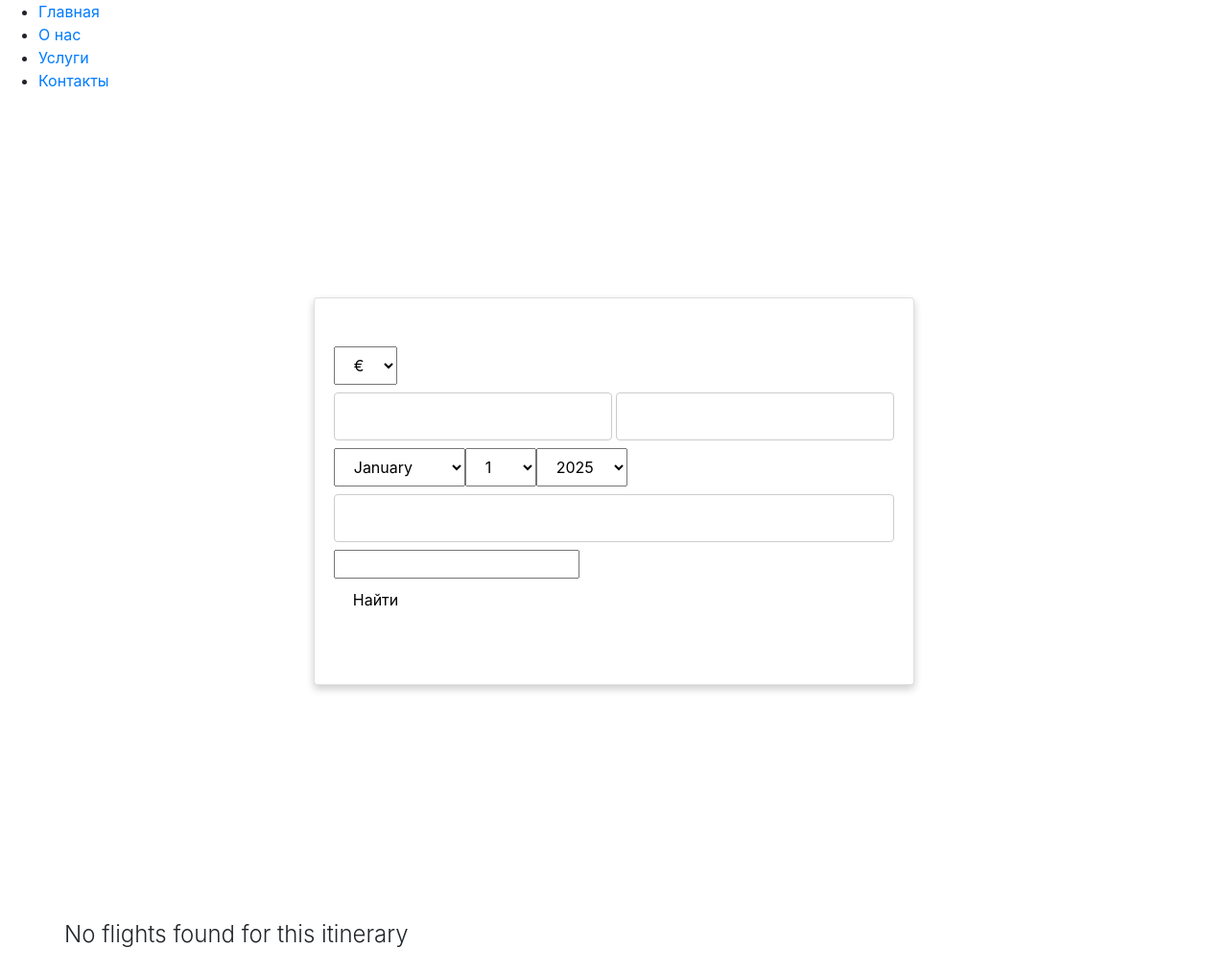
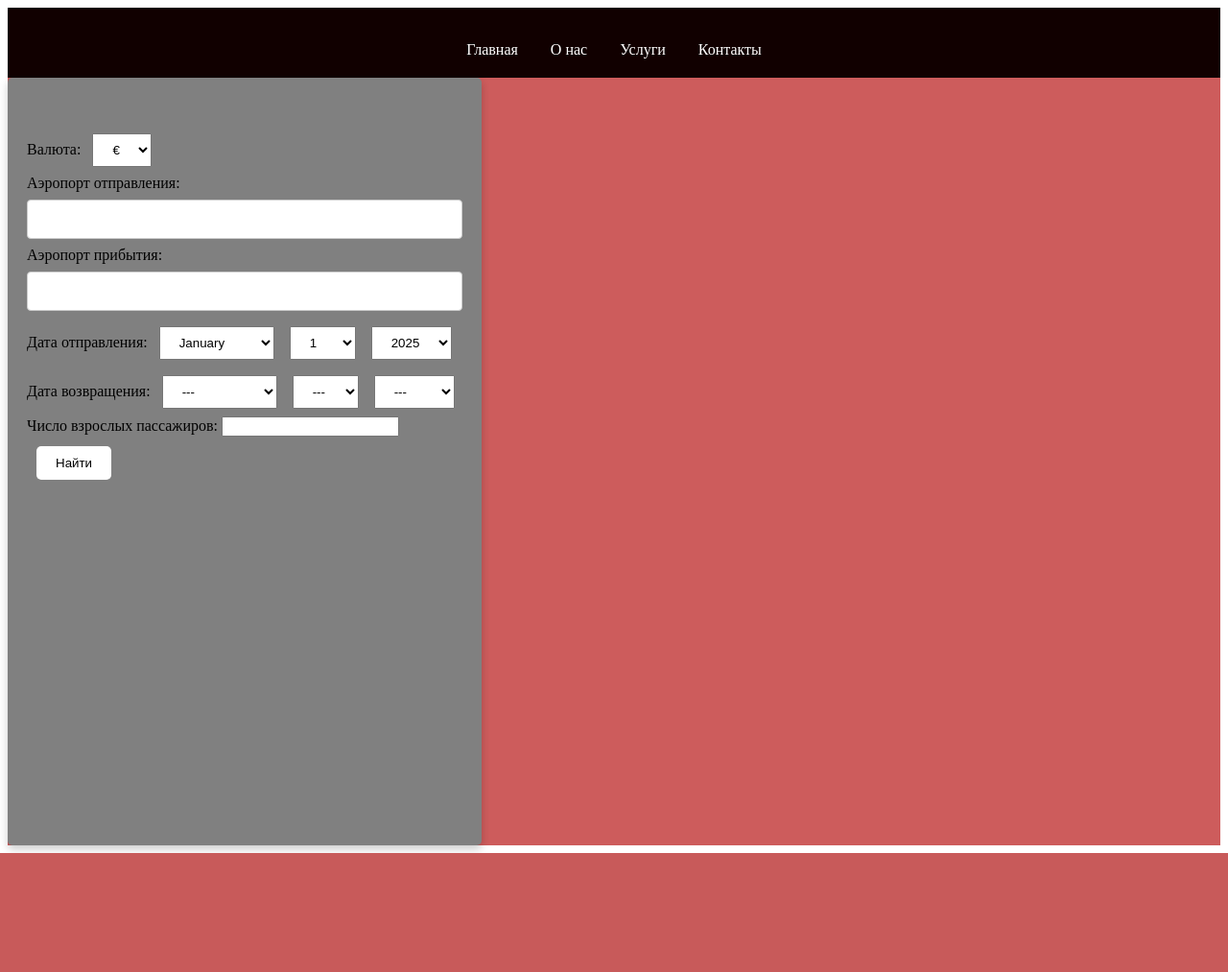
Before and after one commit to leonidgerasim/bilety_ru, a Django app: page / in a window 1280 px wide. Shown: the whole page at 96% size. After the commit the page ends 889 px from the top, so only its background shows below. Run offline with Django 4.2, Linux system fonts and the light colour scheme; some libraries are stand-ins or nearby versions.

Commit message:
Добавлен шаблон приложения для управления рейсами

```diff
--- a/bilety_ru/flights/forms.py
+++ b/bilety_ru/flights/forms.py
@@ -5,8 +5,8 @@ from .models import FlightRequest
 class OfferSearchForm(forms.ModelForm):
     CURRENCY_CODES = [('EUR', '€'), ('RUB', '₽'), ('USD', '$')]
 
-    currencyCode = forms.ChoiceField(choices=CURRENCY_CODES, initial='EUR', widget=forms.Select())
-    returnDate = forms.DateField(required=False)
+    currencyCode = forms.ChoiceField(choices=CURRENCY_CODES, initial='EUR', label='Валюта')
+    # returnDate = forms.DateField(required=False)
 
     class Meta:
         model = FlightRequest
@@ -17,7 +17,7 @@ class OfferSearchForm(forms.ModelForm):
                   'returnDate',
                   'adults')
         labels = {
-            'currencyCode': 'Валюта',
+            'currencyCode': "Валюта",
             'originLocationCode': 'Аэропорт отправления',
             'destinationLocationCode': 'Аэропорт прибытия',
             'departureDate': 'Дата отправления',
@@ -25,7 +25,7 @@ class OfferSearchForm(forms.ModelForm):
             'adults': 'Число взрослых пассажиров',
         }
         widgets = {
-            'currencyCode': forms.Select(),
+            #'currencyCode': forms.Select(),
             'departureDate': forms.SelectDateWidget(),
             'returnDate': forms.SelectDateWidget(),
         }
--- a/bilety_ru/flights/templates/flights/search.html
+++ b/bilety_ru/flights/templates/flights/search.html
@@ -2,37 +2,44 @@
 {% load static %}
 
 {% block head %}
-<link rel="stylesheet" type="text/css" href="{% static 'flights/style.css' %}">
-<link rel="stylesheet" href="https://maxcdn.bootstrapcdn.com/bootstrap/4.0.0/css/bootstrap.min.css"
-      integrity="sha384-Gn5384xqQ1aoWXA+058RXPxPg6fy4IWvTNh0E263XmFcJlSAwiGgFAW/dAiS6JXm" crossorigin="anonymous">
+<!--<link rel="stylesheet" type="text/css" href="{% static 'flights/style.css' %}">-->
+<!--<link rel="stylesheet" href="https://maxcdn.bootstrapcdn.com/bootstrap/4.0.0/css/bootstrap.min.css"-->
+<!--      integrity="sha384-Gn5384xqQ1aoWXA+058RXPxPg6fy4IWvTNh0E263XmFcJlSAwiGgFAW/dAiS6JXm" crossorigin="anonymous">-->
 {% endblock %}
 
 {% block container %}
 <form method="post" id="cityForm">
     {% csrf_token %}
     <div>
+        {{ form.currencyCode.label }}:
         {{ form.currencyCode }}
     </div>
     <div class="autocomplete">
+        {{ form.originLocationCode.label }}:
         {{ form.originLocationCode }}
 <!--        <input type="text" id="originCity" placeholder="Введите город отправления...">-->
         <div id="originList" class="autocomplete-items"></div>
     </div>
     <div class="autocomplete">
+        {{ form.destinationLocationCode.label }}:
         {{ form.destinationLocationCode }}
 <!--        <input type="text" id="destinationCity" placeholder="Введите город прибытия...">-->
         <div id="destinationList" class="autocomplete-items"></div>
     </div>
     <div>
+        {{ form.departureDate.label }}:
         {{ form.departureDate }}
     </div>
     <div>
+        {{ form.returnDate.label }}:
         {{ form.returnDate }}
     </div>
     <div>
+        {{ form.adults.label }}:
         {{ form.adults }}
     </div>
-    <button type="submit">Найти</button>
+    <button type="submit" class="btn">Найти</button>
+<!--    {{ form.as_p }}-->
 </form>
 <p>
     {{ form_data }}
@@ -142,45 +149,46 @@
 {% endblock %}
 
 {% block body %}
-<div class="row pt-5">
-    <div class="col-md-6">
-    <div class="col-md-12 offset-1">
-        {% if response %}
-            <h3 class="login-heading mb-4 text-left">Available flights</h3>
-            {% for r, flight in response %}
-                {% if r.0firstFlightDepartureDate %}
-                    <div class="card mb-3 text-center" style="max-width: 40rem;">
-                        <div class="nounderline card-header text-center" style="font-size: 26;color: darkred;">${{ r.price }}</div>
-                        <div class="card-body">
-                            <div class="card-text">
-                                <h4 class="font-weight-light text-info pb-3">Departure <span class="smallstyle">Total duration {{ r.0FlightTotalDuration }}</span></h4>
-                                    <h4><img src={{ r.firstFlightAirlineLogo }} alt={{ r.firstFlightAirline }}> {{ r.0firstFlightDepartureDate }} {{ r.0firstFlightDepartureAirport }}
-                                        <a href="#" data-toggle="tooltip" class="nounderline text-info" title={{ r.0firstFlightArrivalDuration }} duration>&#10230</a> {{ r.0firstFlightArrivalAirport }} {{ r.0firstFlightArrivalDate }}</h4>
-                                    {% if r.0secondFlightDepartureAirport %}
-                                        <p class="nounderline elegantstyle">Connection duration is {{ r.0stop_time }}</p>
-                                        <h4><img src={{ r.secondFlightAirlineLogo }} alt={{ r.secondFlightAirline }}> {{ r.0secondFlightDepartureDate }} {{ r.0secondFlightDepartureAirport }}
-                                            <a href="#" data-toggle="tooltip" class="nounderline text-info" title={{ r.0secondFlightArrivalDuration }} duration>&#10230</a> {{ r.0secondFlightArrivalAirport }} {{ r.0secondFlightArrivalDate }}</h4>
-                                    {% endif %}
-                                    {% if r.1firstFlightDepartureAirport %}
-                                <hr class="newstyle">
-                                <h4 class="font-weight-light text-info pb-3">Return <span class="" style="color: black; font-size: 15px;">Total duration {{ r.1FlightTotalDuration }}</span></h4>
-                                        <h4><img src={{ r.1firstFlightAirlineLogo }} alt={{ r.1firstFlightAirline }}> {{ r.1firstFlightDepartureDate }} {{ r.1firstFlightDepartureAirport }}
-                                            <a href="#" data-toggle="tooltip" class="nounderline text-info" title={{ r.1firstFlightArrivalDuration }} duration>&#10230</a> {{ r.1firstFlightArrivalAirport }} {{ r.1firstFlightArrivalDate }}</h4>
-                                        {% if r.1secondFlightDepartureAirport %}
-                                            <p class="nounderline elegantstyle">Connection duration is {{ r.1stop_time }}</p>
-                                            <h4><img src={{ r.1secondFlightAirlineLogo }} alt={{ r.1secondFlightAirline }}> {{ r.1secondFlightDepartureDate }} {{ r.1secondFlightDepartureAirport }}
-                                                <a href="#" data-toggle="tooltip" class="nounderline text-info" title={{ r.1secondFlightArrivalDuration }} duration>&#10230</a> {{ r.1secondFlightArrivalAirport }} {{ r.1secondFlightArrivalDate }}</h4>
-                                        {% endif %}
-                                {% endif %}
-                            </div>
-                        </div>
-                    </div>
-                {% endif %}
-            {% endfor %}
-        {% else %}
-            <h4 class="login-heading mb-4 text-left">No flights found for this itinerary</h4>
-        {% endif %}
-    </div>
-  </div>
-</div>
+
+<!--<div class="row pt-5">-->
+<!--    <div class="col-md-6">-->
+<!--    <div class="col-md-12 offset-1">-->
+<!--        {% if response %}-->
+<!--            <h3 class="login-heading mb-4 text-left">Available flights</h3>-->
+<!--            {% for r, flight in response %}-->
+<!--                {% if r.0firstFlightDepartureDate %}-->
+<!--                    <div class="card mb-3 text-center" style="max-width: 40rem;">-->
+<!--                        <div class="nounderline card-header text-center" style="font-size: 26;color: darkred;">${{ r.price }}</div>-->
+<!--                        <div class="card-body">-->
+<!--                            <div class="card-text">-->
+<!--                                <h4 class="font-weight-light text-info pb-3">Departure <span class="smallstyle">Total duration {{ r.0FlightTotalDuration }}</span></h4>-->
+<!--                                    <h4><img src={{ r.firstFlightAirlineLogo }} alt={{ r.firstFlightAirline }}> {{ r.0firstFlightDepartureDate }} {{ r.0firstFlightDepartureAirport }}-->
+<!--                                        <a href="#" data-toggle="tooltip" class="nounderline text-info" title={{ r.0firstFlightArrivalDuration }} duration>&#10230</a> {{ r.0firstFlightArrivalAirport }} {{ r.0firstFlightArrivalDate }}</h4>-->
+<!--                                    {% if r.0secondFlightDepartureAirport %}-->
+<!--                                        <p class="nounderline elegantstyle">Connection duration is {{ r.0stop_time }}</p>-->
+<!--                                        <h4><img src={{ r.secondFlightAirlineLogo }} alt={{ r.secondFlightAirline }}> {{ r.0secondFlightDepartureDate }} {{ r.0secondFlightDepartureAirport }}-->
+<!--                                            <a href="#" data-toggle="tooltip" class="nounderline text-info" title={{ r.0secondFlightArrivalDuration }} duration>&#10230</a> {{ r.0secondFlightArrivalAirport }} {{ r.0secondFlightArrivalDate }}</h4>-->
+<!--                                    {% endif %}-->
+<!--                                    {% if r.1firstFlightDepartureAirport %}-->
+<!--                                <hr class="newstyle">-->
+<!--                                <h4 class="font-weight-light text-info pb-3">Return <span class="" style="color: black; font-size: 15px;">Total duration {{ r.1FlightTotalDuration }}</span></h4>-->
+<!--                                        <h4><img src={{ r.1firstFlightAirlineLogo }} alt={{ r.1firstFlightAirline }}> {{ r.1firstFlightDepartureDate }} {{ r.1firstFlightDepartureAirport }}-->
+<!--                                            <a href="#" data-toggle="tooltip" class="nounderline text-info" title={{ r.1firstFlightArrivalDuration }} duration>&#10230</a> {{ r.1firstFlightArrivalAirport }} {{ r.1firstFlightArrivalDate }}</h4>-->
+<!--                                        {% if r.1secondFlightDepartureAirport %}-->
+<!--                                            <p class="nounderline elegantstyle">Connection duration is {{ r.1stop_time }}</p>-->
+<!--                                            <h4><img src={{ r.1secondFlightAirlineLogo }} alt={{ r.1secondFlightAirline }}> {{ r.1secondFlightDepartureDate }} {{ r.1secondFlightDepartureAirport }}-->
+<!--                                                <a href="#" data-toggle="tooltip" class="nounderline text-info" title={{ r.1secondFlightArrivalDuration }} duration>&#10230</a> {{ r.1secondFlightArrivalAirport }} {{ r.1secondFlightArrivalDate }}</h4>-->
+<!--                                        {% endif %}-->
+<!--                                {% endif %}-->
+<!--                            </div>-->
+<!--                        </div>-->
+<!--                    </div>-->
+<!--                {% endif %}-->
+<!--            {% endfor %}-->
+<!--        {% else %}-->
+<!--            <h4 class="login-heading mb-4 text-left">No flights found for this itinerary</h4>-->
+<!--        {% endif %}-->
+<!--    </div>-->
+<!--  </div>-->
+<!--</div>-->
 {% endblock %}
--- a/bilety_ru/flights/views.py
+++ b/bilety_ru/flights/views.py
@@ -23,20 +23,21 @@ class OffersSearch(FormView):
 
     def form_valid(self, form):
         func = lambda date: date if date is not None else None
-        form_data = {
-            'currencyCode': form.cleaned_data['currencyCode'],
-            'originCity': self.request.POST['originCity'],
-            'destinationCity': self.request.POST['destinationCity'],
-            'departureDate': (form.cleaned_data['departureDate'].year,
-                              form.cleaned_data['departureDate'].month,
-                              form.cleaned_data['departureDate'].day),
-            'adults': form.cleaned_data['adults'],
-        }
-        if 'returnDate' in form.cleaned_data:
-            form_data['returnDate'] = (form.cleaned_data['returnDate'].year,
-                                       form.cleaned_data['returnDate'].month,
-                                       form.cleaned_data['returnDate'].day)
-        self.request.session['form_data'] = form_data
+        flight_request = form.save()
+        # form_data = {
+        #     'currencyCode': form.cleaned_data['currencyCode'],
+        #     'originCity': self.request.POST['originCity'],
+        #     'destinationCity': self.request.POST['destinationCity'],
+        #     'departureDate': (form.cleaned_data['departureDate'].year,
+        #                       form.cleaned_data['departureDate'].month,
+        #                       form.cleaned_data['departureDate'].day),
+        #     'adults': form.cleaned_data['adults'],
+        # }
+        # if 'returnDate' in form.cleaned_data:
+        #     form_data['returnDate'] = (form.cleaned_data['returnDate'].year,
+        #                                form.cleaned_data['returnDate'].month,
+        #                                form.cleaned_data['returnDate'].day)
+        self.request.session['id_offer_search'] = flight_request.id
         return HttpResponseRedirect(reverse('flights:home'))
 
     def form_invalid(self, form):
@@ -44,25 +45,29 @@ class OffersSearch(FormView):
 
     def get_context_data(self, **kwargs):
         context = super().get_context_data(**kwargs)
-        if 'form_data' in self.request.session:
-            form_data = self.request.session['form_data']
-            kwargs = {
-                'currencyCode': form_data['currencyCode'],
-                'originLocationCode': form_data['originCity'][0:3],
-                'destinationLocationCode': form_data['destinationCity'][0:3],
-                'departureDate': datetime.date(int(form_data['departureDate'][0]),
-                                               int(form_data['departureDate'][1]),
-                                               int(form_data['departureDate'][2])),
-                'adults': int(form_data['adults']),
-                'max': 3,
-            }
-            if form_data['returnDate']:
-                kwargs['returnDate'] = datetime.date(int(form_data['returnDate'][0]),
-                                                int(form_data['returnDate'][1]),
-                                                int(form_data['returnDate'][2])),
-            context['form'] = OfferSearchForm(initial=f)
-            context['form_data'] = f
-            #context['response'] = offer_search_api(self.request, **kwargs)
+        # if 'form_data' in self.request.session:
+        #     form_data = self.request.session['form_data']
+        #     kwargs = {
+        #         'currencyCode': form_data['currencyCode'],
+        #         'originLocationCode': form_data['originCity'][0:3],
+        #         'destinationLocationCode': form_data['destinationCity'][0:3],
+        #         'departureDate': datetime.date(int(form_data['departureDate'][0]),
+        #                                        int(form_data['departureDate'][1]),
+        #                                        int(form_data['departureDate'][2])),
+        #         'adults': int(form_data['adults']),
+        #         'max': 3,
+        #     }
+        #     if form_data['returnDate']:
+        #         kwargs['returnDate'] = datetime.date(int(form_data['returnDate'][0]),
+        #                                         int(form_data['returnDate'][1]),
+        #                                         int(form_data['returnDate'][2])),
+        #     context['form'] = OfferSearchForm(initial=f)
+        #     context['form_data'] = f
+        #     #context['response'] = offer_search_api(self.request, **kwargs)
+        if 'id_offer_search' in self.request.session:
+            context['form'] = OfferSearchForm(data=OffersSearch.objects.get(id=self.request.session['id_offer_search']))
+            context['f_req'] = OffersSearch.objects.get(id=self.request.session['id_offer_search'])
+            context['f_requests'] = OffersSearch.objects.all()
         return context
 
 
--- a/bilety_ru/user_management/static/user_management/style.css
+++ b/bilety_ru/user_management/static/user_management/style.css
@@ -1,9 +1,9 @@
 .container {
             display: flex;
-            justify-content: center;
-            align-items: center;
+            justify-content: left;
+            align-items: left;
             height: 100vh;
-            background-color: #FFFFFF;}
+            background-color: rgb(205, 92, 92);}
         .card {
             background-color: #808080;
             box-shadow: 0 4px 8px 0 rgba(0,0,0,0.2);
@@ -62,3 +62,35 @@
             margin: 8px;
             padding: 8px 16px;
         }
+
+header {
+            background-color: #100;
+            color: black;
+            padding: 20px 0;
+            text-align: center;
+        }
+
+        .logo {
+            font-size: 24px;
+            font-weight: bold;
+        }
+
+        nav ul {
+            list-style-type: none;
+            padding: 0;
+            margin: 15px 0 0 0;
+        }
+
+        nav ul li {
+            display: inline;
+            margin: 0 15px;
+        }
+
+        nav ul li a {
+            color: white;
+            text-decoration: none;
+        }
+
+        nav ul li a:hover {
+            text-decoration: underline;
+        }
--- a/bilety_ru/user_management/templates/user_management/base.html
+++ b/bilety_ru/user_management/templates/user_management/base.html
@@ -26,10 +26,10 @@
     </header>
     <main>
         <div class="container">
-        <div class="card">
-            {% block container%} {% endblock %}
+            <div class="card">
+                {% block container%} {% endblock %}
+            </div>
         </div>
-    </div>
         {% block body %} {% endblock %}
     </main>
 </body>
```
Also changed, not shown: bilety_ru/bilety_ru/settings.py (+13 -13 lines), bilety_ru/flights/models.py (+4 -4 lines).
